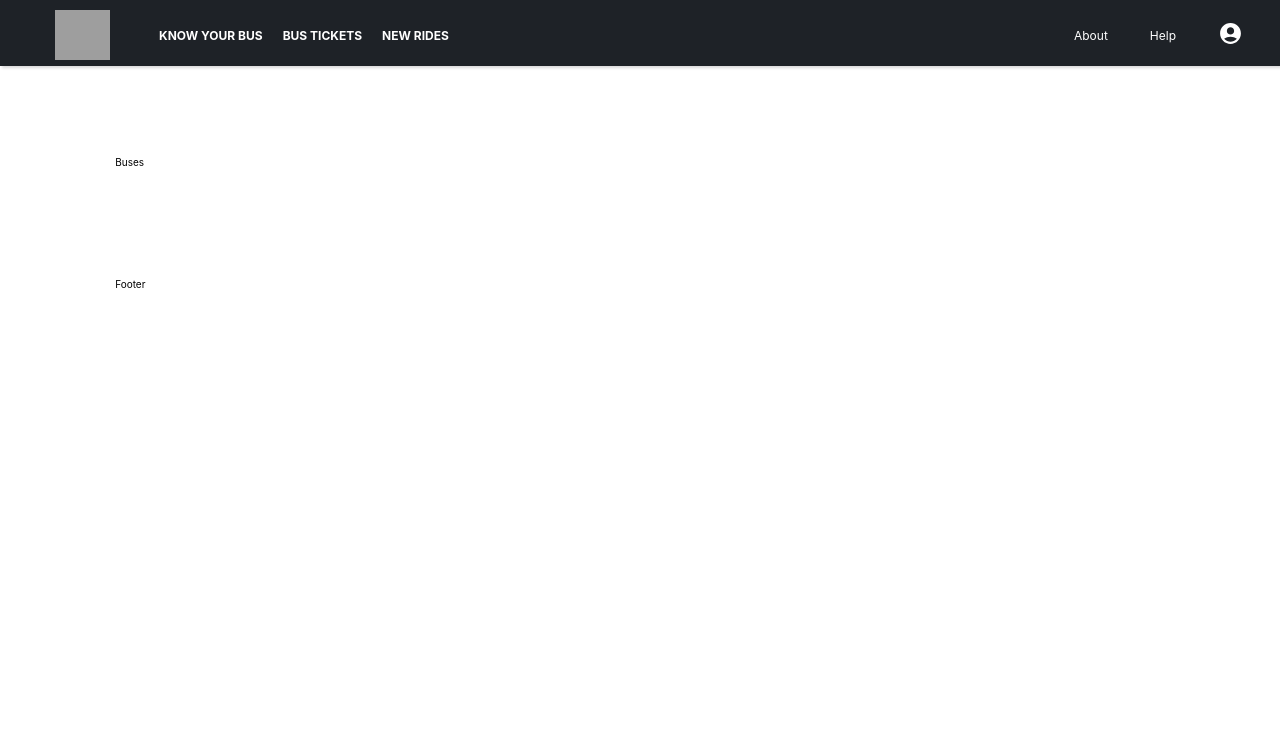
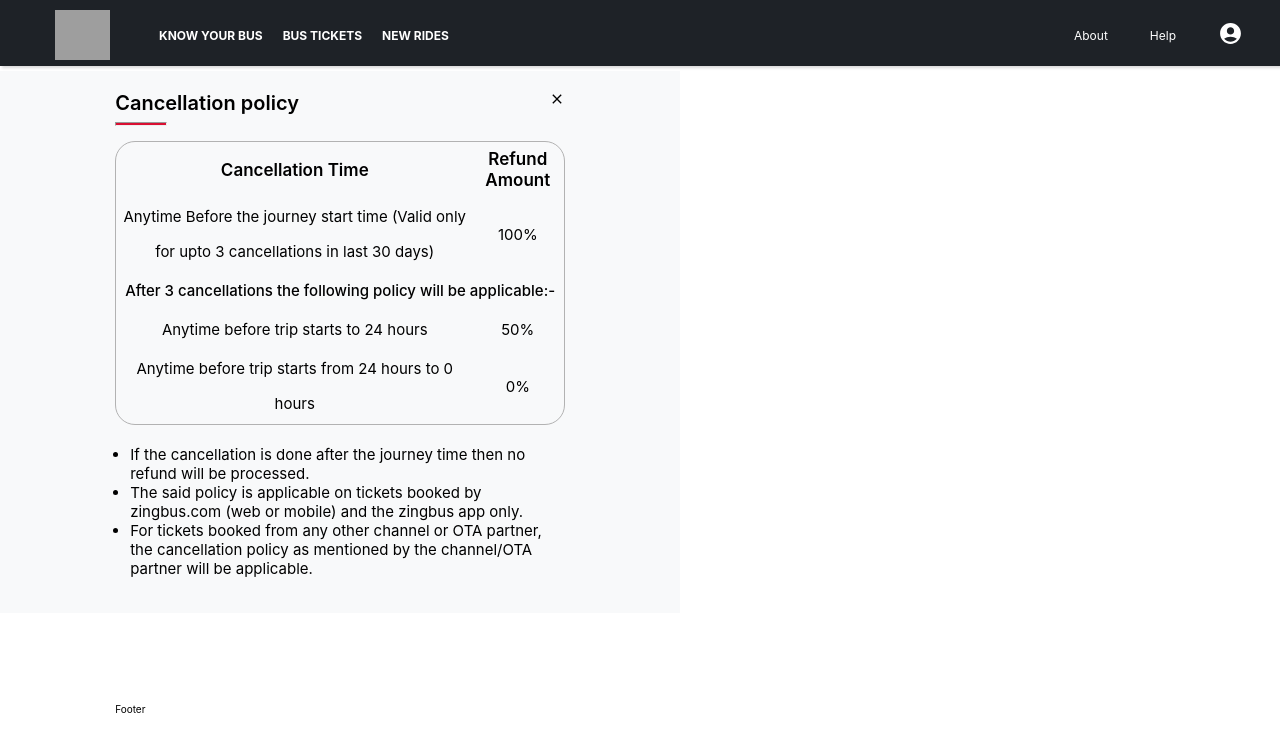
Before and after one commit to naina25/Capstone_Project, a React (Create React App) app in the folder knowyourbus/: page /buses in a window 1280 px wide. Shown: the top 752 px of the page. Built offline with nearby package versions, Linux system fonts and the light colour scheme; grey boxes are pictures that could not be loaded.

Commit message:
policies

```diff
--- /dev/null
+++ b/knowyourbus/src/Components/BusesComponent/Policies/Policies.css
@@ -0,0 +1,60 @@
+
+.policies-section{
+    height: 100%;
+    background-color: #f8f9fa;
+    width: 450px;
+    margin-top: 5px;
+    transition: 0.800s ease;
+    position: sticky;
+
+}
+.pol-headings{
+    font-size: 20px;
+    font-weight: 600;
+    line-height: 24px;
+    display: flex;
+    justify-content: space-between;
+    margin-bottom: 15px;
+}
+.pol-headings hr{
+    background: #da0f32;
+    margin: 7px 0 0;
+    height: 2px;
+    width: 50px;
+}
+.pol-headings svg{
+    position: relative;
+    top: 0px;
+    right: 0px;
+    cursor: pointer;
+    width: 16px;
+    height: 16px;
+
+}
+.cancel-table table{
+    border: 1px solid #b2b2b2;
+    border-radius: 20px;
+    overflow: hidden;
+    margin-bottom: 20px;
+}
+.cancel-table th{
+    font-weight: 600;
+    font-size: 17px;
+    line-height: 21px;
+    padding: 5px 12px;
+}
+.cancel-table td{
+    text-align: center;
+    font-size: 15px;
+    line-height: 35px;
+    width: 100%;
+}
+.cancel-table td[colspan="2"]{
+    text-align: center;
+    font-weight: 500;
+}
+.list-item{
+    padding: 0 0 0 15px;
+    display: block;
+    font-size: 15px
+}
--- /dev/null
+++ b/knowyourbus/src/Components/BusesComponent/Policies/Policies.jsx
@@ -0,0 +1,65 @@
+import React from "react";
+import "./Policies.css";
+import CloseIcon from "@mui/icons-material/Close";
+
+const Policies = () => {
+    return (
+        <section className="policies-section">
+            <div className="pol-headings">
+                <div className="pol-txt">
+                    Cancellation policy
+                    <hr />
+                </div>
+
+                <CloseIcon />
+            </div>
+            <div className="cancel-table">
+                <table>
+                    <tr>
+                        <th>Cancellation Time</th>
+                        <th>Refund Amount</th>
+                    </tr>
+                    <tr>
+                        <td>
+                            Anytime Before the journey start time (Valid only
+                            for upto 3 cancellations in last 30 days)
+                        </td>
+                        <td>100%</td>
+                    </tr>
+                    <tr>
+                        <td colSpan="2">
+                            After 3 cancellations the following policy will be
+                            applicable:-
+                        </td>
+                    </tr>
+                    <tr>
+                        <td>Anytime before trip starts to 24 hours</td>
+                        <td>50%</td>
+                    </tr>
+                    <tr>
+                        <td>
+                            Anytime before trip starts from 24 hours to 0 hours
+                        </td>
+                        <td>0%</td>
+                    </tr>
+                </table>
+                <ul className="list-item">
+                    <li>
+                        If the cancellation is done after the journey time then
+                        no refund will be processed.
+                    </li>
+                    <li>
+                        The said policy is applicable on tickets booked by
+                        zingbus.com (web or mobile) and the zingbus app only.
+                    </li>
+                    <li>
+                        For tickets booked from any other channel or OTA
+                        partner, the cancellation policy as mentioned by the
+                        channel/OTA partner will be applicable.
+                    </li>
+                </ul>
+            </div>
+        </section>
+    );
+};
+export default Policies;
--- a/knowyourbus/src/Pages/Buses.jsx
+++ b/knowyourbus/src/Pages/Buses.jsx
@@ -1,7 +1,12 @@
 import React from "react";
+import Policies from "../Components/BusesComponent/Policies/Policies";
 
 const Buses = () => {
-    return <section className="busees-section">Buses</section>;
+    return (
+        <>
+            <Policies />
+        </>
+    );
 };
 
 export default Buses;
```
